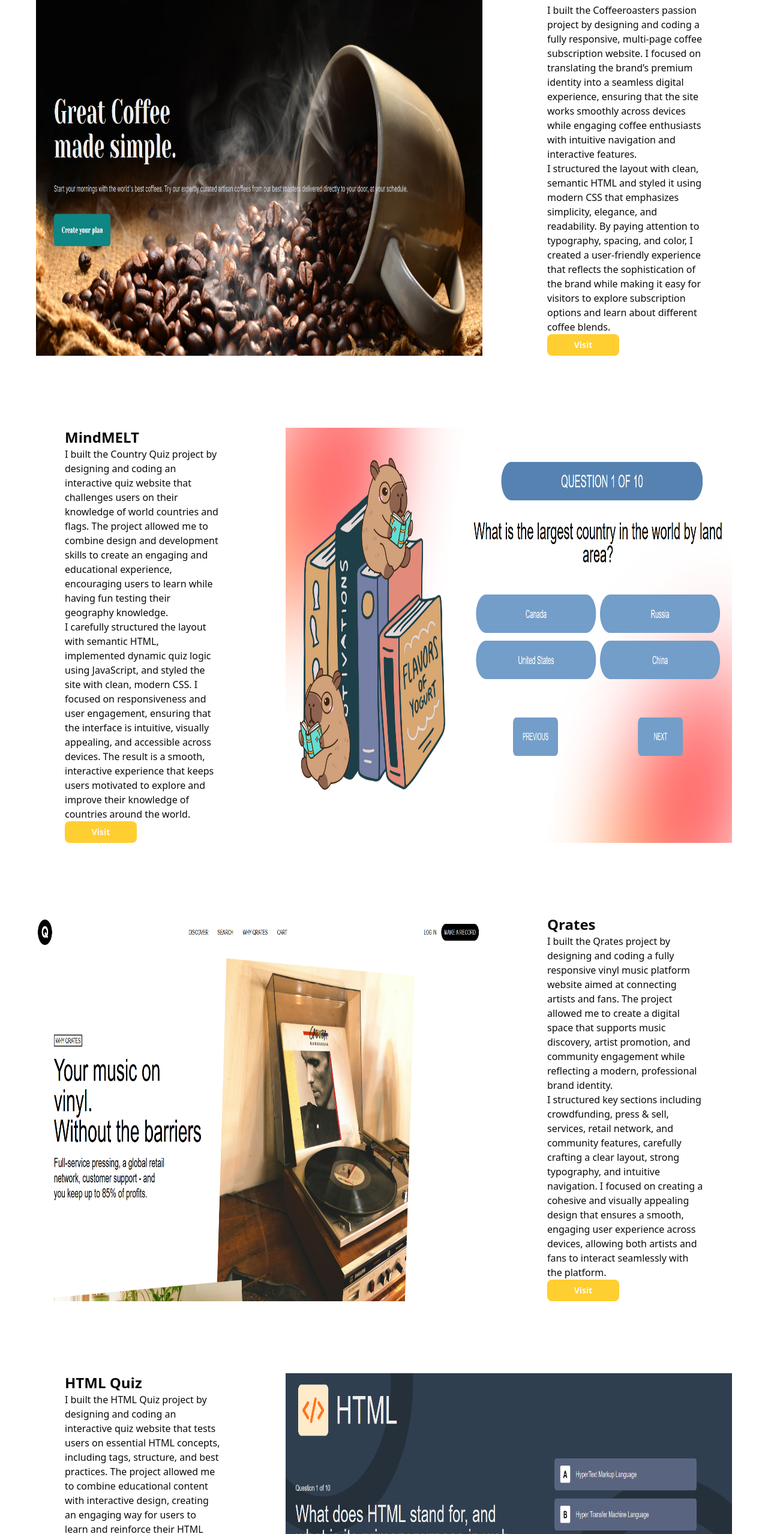
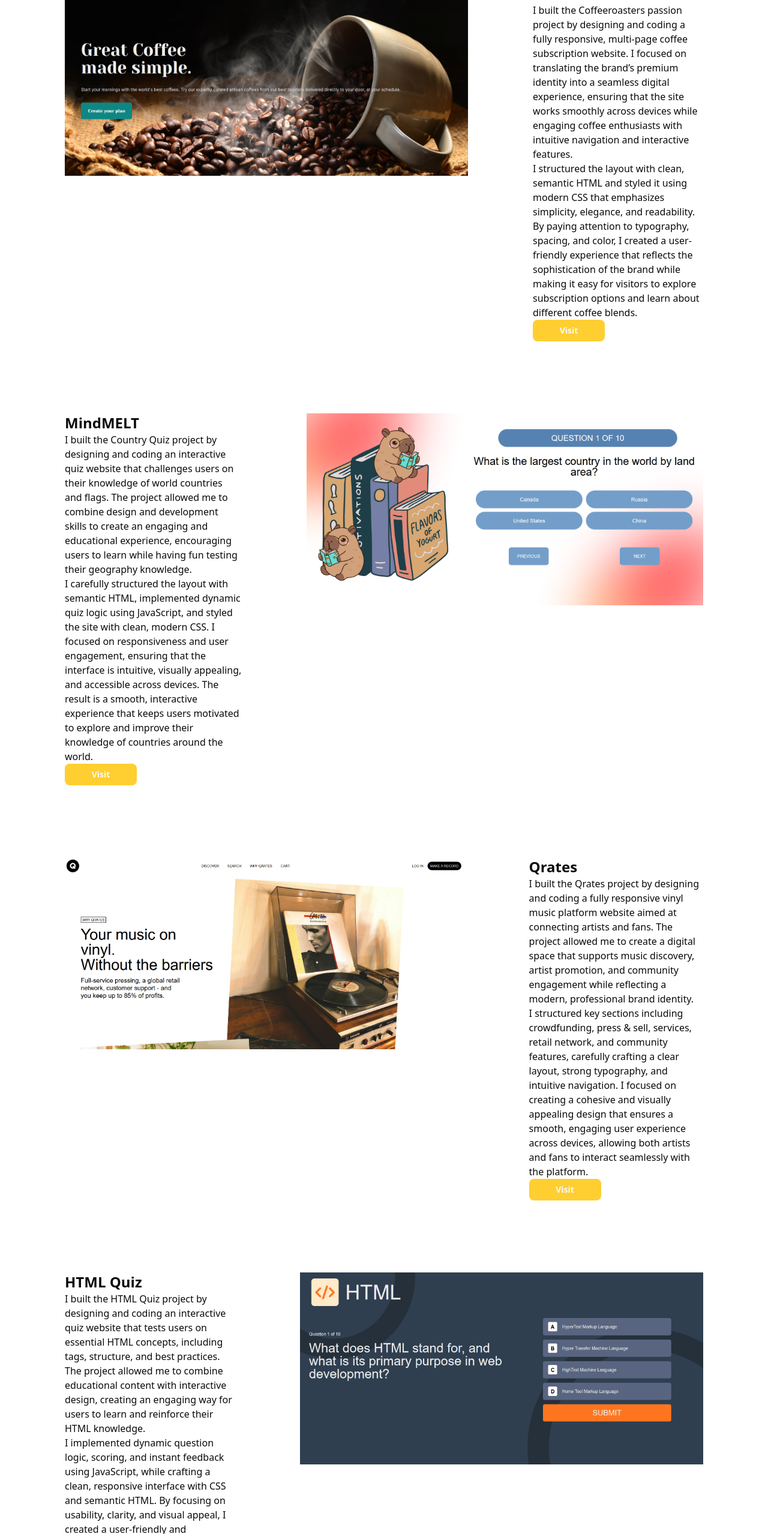
Before and after one commit to MarcoR5/Portfolio, a Next.js app: page /projects in a window 1280 px wide. Shown: the part 243-2800 px from the top of the page at 60% size. Built offline with nearby package versions, Linux system fonts and the light colour scheme; a web font is replaced by a local one.

Commit message:
responsiveness for mobile

```diff
--- a/app/projects/page.tsx
+++ b/app/projects/page.tsx
@@ -12,20 +12,20 @@
 
       <h1 className="text-center p-15 text-3xl font-bold">MY PROJECTS</h1>
       {/* big wrapper for all the panels */}
-      <div className="w-full h-full flex flex-col items-center">
+      <div className="w-full h-full flex flex-col items-center ">
         {/* first panel wrapper*/}
-        <div className="flex ">
+        <div className="flex  sm:flex-col md:flex-col lg:flex-row">
           {/* left */}
           <Image
-            className="ml-15 mr-15"
+            className="order-1 ml-15 mr-15 pl-12 sm:w-auto md:w-auto lg:w-180 h-auto  sm:h-auto md:h-auto lg:h-80"
             src="./coffeeWeb1.png"
-            width={744}
-            height={336}
+            width={0}
+            height={0}
             alt="Picture of the author"
           />
 
           {/* right */}
-          <div className="mr-15 flex flex-col justify-between sm:px-6 md:px-8 lg:px-12">
+          <div className="order-2 ml-15 md:ml-15 lg:ml-0 mr-0 lg:mr-15 flex flex-col  lg:justify-between sm:px-6 md:px-8 lg:px-12">
             <h3 className="text-2xl font-bold">coffeeroasters</h3>
             <p>
               I built the Coffeeroasters passion project by designing and coding
@@ -44,7 +44,10 @@
               explore subscription options and learn about different coffee
               blends.
             </p>
-            <Button className="bg-main w-30 font-bold" asChild>
+            <Button
+              className="bg-main w-30 font-bold mt-10 mb-10 lg:mt-0 lg:mb-0"
+              asChild
+            >
               <Link href="https://marcor5.github.io/coffee-website/">
                 Visit
               </Link>
@@ -53,9 +56,9 @@
         </div>
 
         {/* second panel wrapper*/}
-        <div className="flex mt-30 mb-30">
+        <div className="flex mt-30 mb-30 flex-col lg:flex-row">
           {/* left */}
-          <div className="ml-15 flex flex-col justify-between sm:px-6 md:px-8 lg:px-12">
+          <div className="order-2 lg-order-1 ml-15 flex flex-col justify-between sm:px-6 md:px-8 lg:px-12">
             <h3 className="text-2xl font-bold">MindMELT</h3>
             <p className="">
               I built the Country Quiz project by designing and coding an
@@ -74,29 +77,32 @@
               interactive experience that keeps users motivated to explore and
               improve their knowledge of countries around the world.
             </p>
-            <Button className="bg-main w-30 font-bold" asChild>
+            <Button
+              className="bg-main w-30 font-bold mt-10 mb-10 lg:mt-0 lg:mb-0"
+              asChild
+            >
               <Link href="https://marcor5.github.io/quiz-web-page/">Visit</Link>
             </Button>
           </div>
 
           {/* right */}
           <Image
-            className="ml-15 mr-15"
+            className="order-1 lg:order-2 ml-15 mr-15 pr-12 sm:w-auto md:w-auto lg:w-180 h-auto  sm:h-auto md:h-auto lg:h-80"
             src="./countryQuiz.png"
-            width={744}
-            height={336}
+            width={0}
+            height={0}
             alt="Picture of the author"
           />
         </div>
 
         {/* third panel wrapper*/}
-        <div className="flex mb-30">
+        <div className="flex mb-30 flex-col lg:flex-row flex-col lg:flex-row">
           {/* left */}
           <Image
-            className="ml-15 mr-15"
+            className="ml-15 mr-15 pl-12  sm:w-auto md:w-auto lg:w-180 h-auto  sm:h-auto md:h-auto lg:h-80"
             src="./vinylWEB.png"
-            width={744}
-            height={336}
+            width={0}
+            height={0}
             alt="Picture of the author"
           />
           {/* right */}
@@ -118,7 +124,10 @@
               across devices, allowing both artists and fans to interact
               seamlessly with the platform.
             </p>
-            <Button className="bg-main w-30 font-bold" asChild>
+            <Button
+              className="bg-main w-30 font-bold mt-10 mb-10 lg:mt-0 lg:mb-0"
+              asChild
+            >
               <Link href="https://marcor5.github.io/Vinyl-Web-Page/">
                 Visit
               </Link>
@@ -127,9 +136,9 @@
         </div>
 
         {/* fourth panel wrapper*/}
-        <div className="flex  mb-30">
+        <div className="flex  mb-30 flex-col lg:flex-row  ">
           {/* left */}
-          <div className="ml-15 flex flex-col justify-between sm:px-6 md:px-8 lg:px-12">
+          <div className="order-2 lg:order-1 ml-15 flex flex-col justify-between sm:px-6 md:px-8 lg:px-12">
             <h3 className="text-2xl font-bold">HTML Quiz</h3>
             <p>
               I built the HTML Quiz project by designing and coding an
@@ -147,7 +156,10 @@
               educational experience that works seamlessly across devices and
               encourages repeated engagement.
             </p>
-            <Button className="bg-main w-30 font-bold" asChild>
+            <Button
+              className="bg-main w-30 font-bold mt-10 mb-10 lg:mt-0 lg:mb-0"
+              asChild
+            >
               <Link href="https://marcor5.github.io/Programming-Quiz-Website/">
                 Visit
               </Link>
@@ -156,10 +168,10 @@
 
           {/* right */}
           <Image
-            className="ml-15 mr-15"
+            className="order-1 lg:order-2 ml-15 mr-15 pr-12  sm:w-auto md:w-auto lg:w-180 h-auto  sm:h-auto md:h-auto lg:h-80"
             src="./HTMLquiz.png"
-            width={744}
-            height={336}
+            width={0}
+            height={0}
             alt="Picture of the author"
           />
         </div>
```
